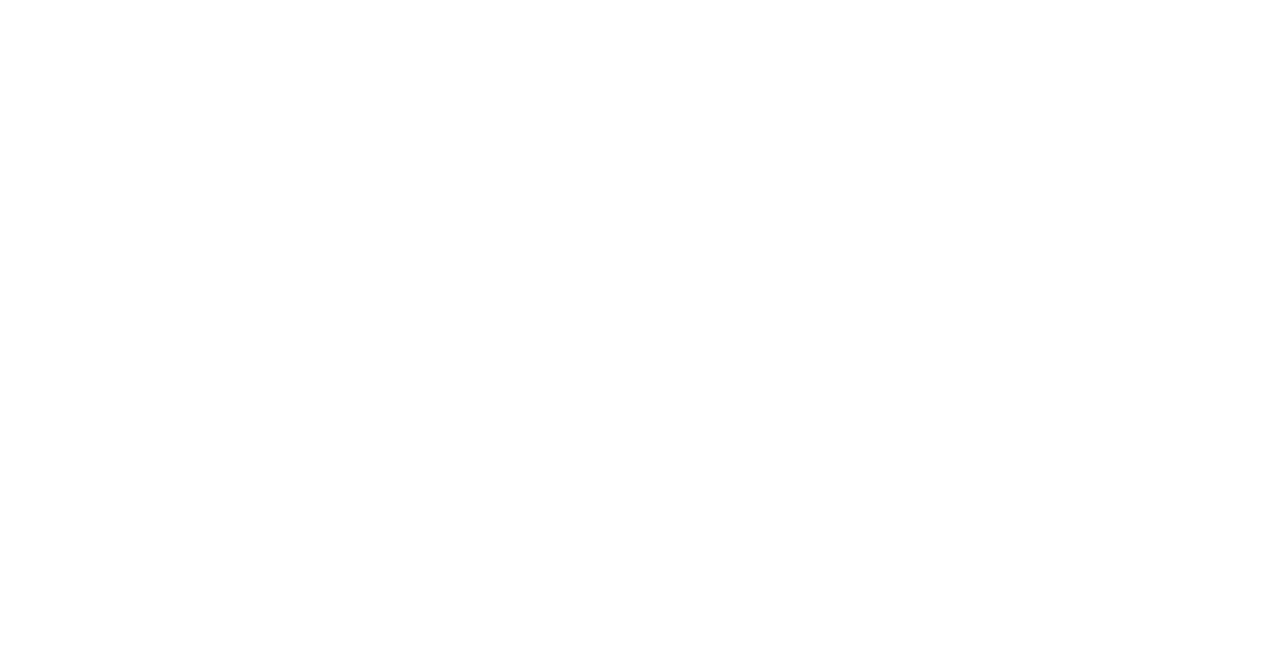
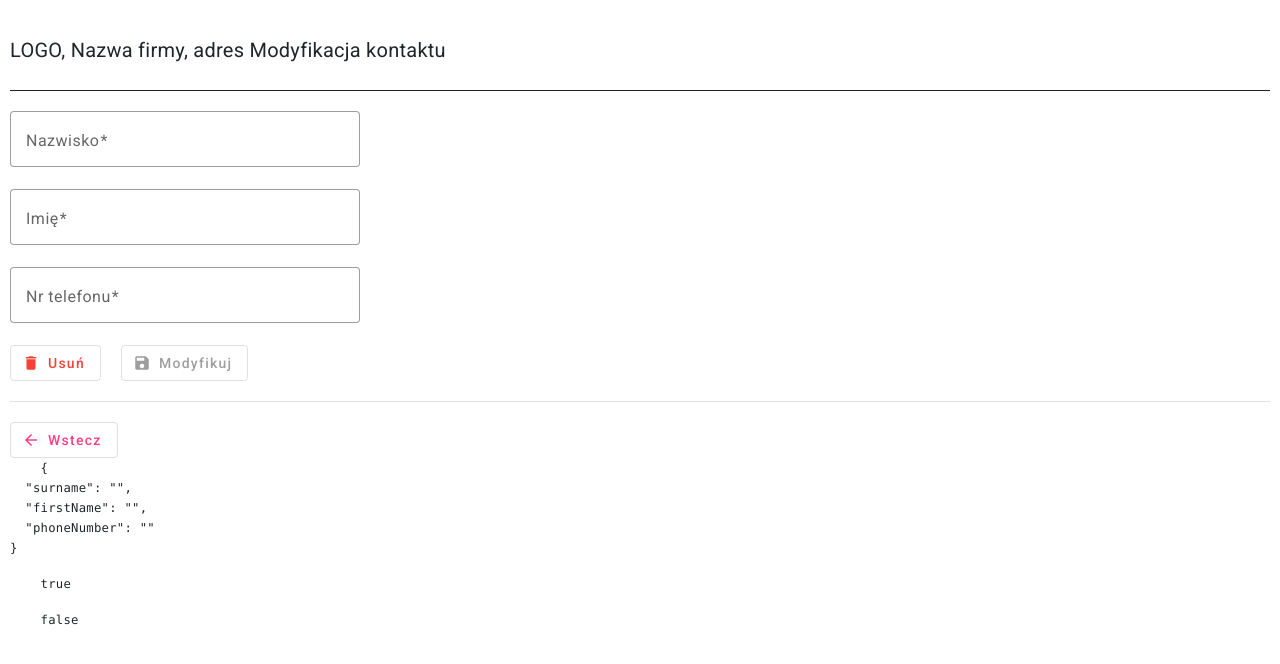
Before and after one commit to trenerit/angular-app-front, an Angular app: page /contact-add/1 in a window 1280 px wide. Before the commit this address led to /. Shown: the top 664 px of the page. Built offline with nearby package versions, Linux system fonts and the light colour scheme; no server answers.

Commit message:
add updateContact

```diff
--- a/src/app/app-routing.module.ts
+++ b/src/app/app-routing.module.ts
@@ -6,7 +6,8 @@
 const routes: Routes = [
   {path: '', pathMatch:'full', redirectTo: 'contacts-list'},
   {path: 'contacts-list', component: ContactsListComponent},
-  {path: 'contact-add', component: ContactAddComponent}
+  {path: 'contact-add', component: ContactAddComponent},
+  {path: 'contact-add/:id', component: ContactAddComponent}
 ];
 
 @NgModule({
--- a/src/app/contacts/contact-add/contact-add.component.html
+++ b/src/app/contacts/contact-add/contact-add.component.html
@@ -1,5 +1,6 @@
 <app-header>
-    <span content>Dodawanie nowego kontaktu</span>
+    <span content *ngIf="id">Modyfikacja kontaktu</span>
+    <span content *ngIf="id == undefined">Dodawanie kontaktu</span>
 </app-header>
 
 <form [formGroup]="addForm">
@@ -18,8 +19,11 @@
     <button (click)="addForm.reset()" mat-stroked-button color="warn">
         <mat-icon>delete</mat-icon> Usuń
     </button>
-    <button (click)="saveContact()" [disabled]="addForm.invalid" mat-stroked-button color="primary">
+    <button *ngIf="id == undefined" (click)="saveContact()" [disabled]="addForm.invalid" mat-stroked-button color="primary">
         <mat-icon>save</mat-icon> Zapisz
+    </button>
+    <button *ngIf="id" (click)="modContact()" [disabled]="addForm.invalid" mat-stroked-button color="primary">
+        <mat-icon>save</mat-icon> Modyfikuj
     </button>
 </form>
 <mat-divider></mat-divider>
--- a/src/app/contacts/contact-add/contact-add.component.ts
+++ b/src/app/contacts/contact-add/contact-add.component.ts
@@ -2,7 +2,7 @@
 import { FormBuilder, Validators } from '@angular/forms';
 import { ContactsService } from '../contacts.service';
 import { Subscription } from 'rxjs';
-import { Router } from '@angular/router';
+import { ActivatedRoute, Router } from '@angular/router';
 
 @Component({
   selector: 'app-contact-add',
@@ -11,6 +11,8 @@
 })
 export class ContactAddComponent implements OnInit{
 
+  protected id = this.route.snapshot.params['id'];
+
   protected addForm: any = this.fb.group({});
 
   private sub = new Subscription;
@@ -18,10 +20,16 @@
   constructor(
     private fb: FormBuilder,
     private contactsService: ContactsService,
-    private router: Router
+    private router: Router,
+    private route: ActivatedRoute
     ) {}
 
   ngOnInit(): void {
+
+    if(this.id) {
+      this.getContact();
+    }
+
     const surnamePattern = '^[A-ż]{3,20}$';
     const firstNamePattern = '^[A-ż]{3,20}$';
     const phoneNumberPattern = '^[0-9]{8}';
@@ -41,6 +49,24 @@
     this.sub.add(mySub);
   }
 
+  getContact(): void {
+    const mySub = this.contactsService.getContact(this.id).subscribe(res => {
+      this.addForm.patchValue({
+        surname: res[0].surname,
+        firstName: res[0].firstName,
+        phoneNumber: res[0].phoneNumber
+      })
+    });
+    this.sub.add(mySub);
+  }
+
+  modContact(): void {
+    const mySub = this.contactsService.updateContact(this.id, this.addForm.value).subscribe(res => {
+      this.router.navigate(['/contacts-list']);
+    });
+    this.sub.add(mySub);
+  }
+
   ngOnDestroy(): void {
     this.sub.unsubscribe();
   }
--- a/src/app/contacts/contacts-list/contacts-list.component.html
+++ b/src/app/contacts/contacts-list/contacts-list.component.html
@@ -23,6 +23,9 @@
                 <button (click)="delContact(contact.id)" mat-mini-fab color="warn">
                     <mat-icon>delete</mat-icon>
                 </button>
+                <button [routerLink]="['/contact-add', contact.id]" mat-mini-fab color="accent">
+                    <mat-icon>edit</mat-icon>
+                </button>
             </td>
         </tr>
     </tbody>
--- a/src/app/contacts/contacts-list/contacts-list.component.scss
+++ b/src/app/contacts/contacts-list/contacts-list.component.scss
@@ -7,3 +7,7 @@
 td {
     vertical-align: middle;
 }
+
+td button {
+    margin-right: 10px;
+}
--- a/src/app/contacts/contacts-list/contacts-list.component.ts
+++ b/src/app/contacts/contacts-list/contacts-list.component.ts
@@ -26,7 +26,6 @@
 
   getContacts(): void {
     const mySub = this.contactsService.getContactsService().subscribe(res => {
-      console.log(res);
       this.contacts = res;
     });
     this.sub.add(mySub);
@@ -34,7 +33,6 @@
 
   delContact(id: number) {
     const conf = confirm('Czy na 100% chcesz usunąć ten wpis?');
-    // console.log(conf);
     if(conf) {
       const mySub = this.contactsService.removeContact(id).subscribe(res => {
 
--- a/src/app/contacts/contacts.service.ts
+++ b/src/app/contacts/contacts.service.ts
@@ -15,6 +15,10 @@
     return this.httpClient.get(`${this.baseApiUrl}/contacts`);
   }
 
+  getContact(id: number): Observable<any> {
+    return this.httpClient.get(`${this.baseApiUrl}/contact/${id}`);
+  }
+
   removeContact(id: number): Observable<any> {
     return this.httpClient.delete(`${this.baseApiUrl}/contact/${id}`);
   }
@@ -23,4 +27,8 @@
     return this.httpClient.post(`${this.baseApiUrl}/contact/add`, data);
   }
 
+  updateContact(id: number, data: object): Observable<any> {
+    return this.httpClient.put(`${this.baseApiUrl}/contact/${id}`, data);
+  }
+
 }
```
